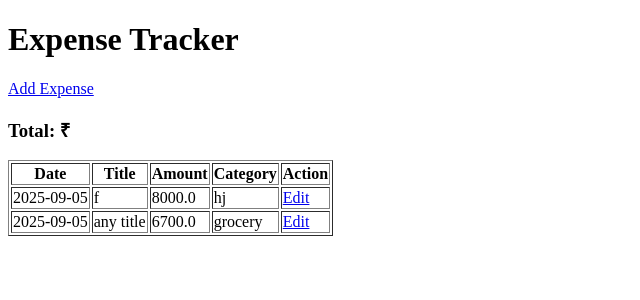
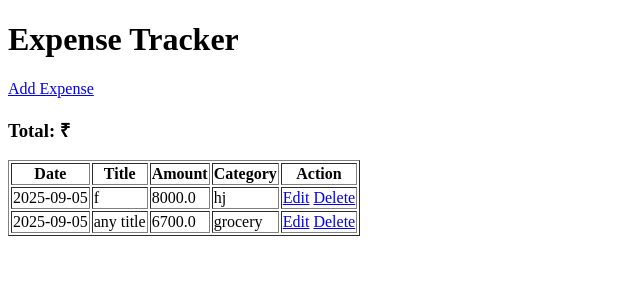
Before and after one commit to raun1997/Flask-Projects, a Flask app: page / in a window 1280 px wide. Shown: the top 300 px of the page, without its empty margins (0-640 px from the left). Run offline with Flask 3, Linux system fonts and the light colour scheme.

Commit message:
Added delete link to delete a particular expense

```diff
--- a/Expense Tracker/templates/index.html
+++ b/Expense Tracker/templates/index.html
@@ -27,6 +27,7 @@
             <td>{{ expense["category"] }}</td>
             <td>
                 <a href="/edit/{{ expense['id'] }}">Edit</a>
+                <a href="/delete/{{ expense['id'] }}">Delete</a>
             </td>
         </tr>
         {% endfor %}
```
